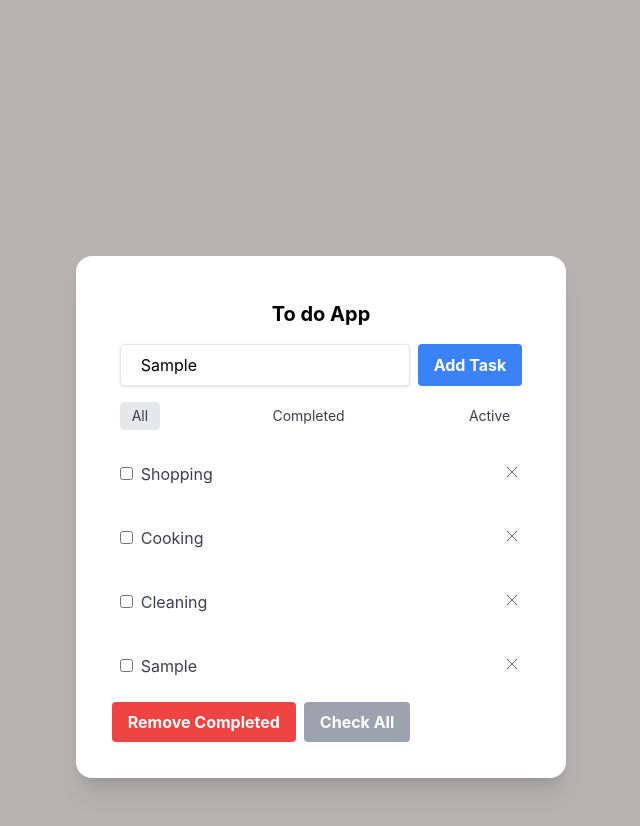
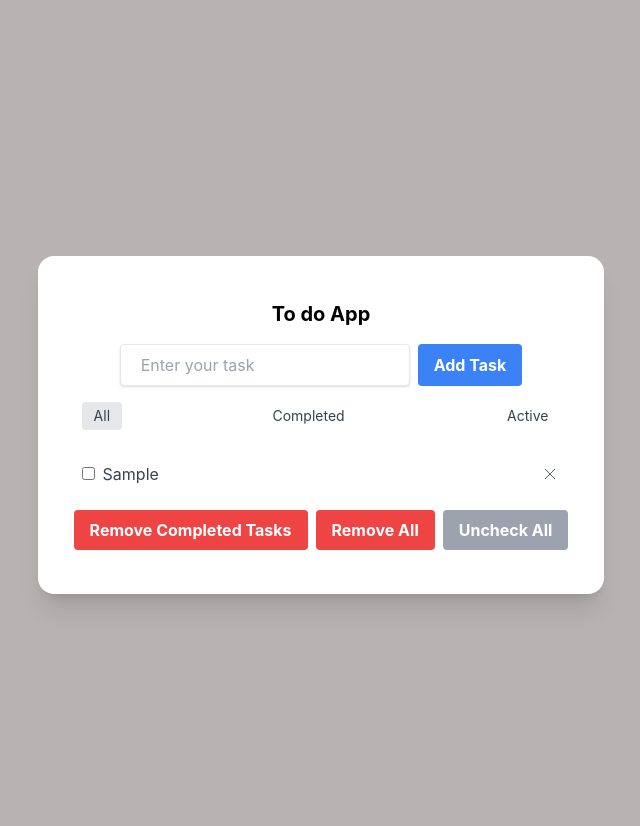
Before and after one commit to ati7697/simple-todo-app, a React (Create React App) app: page / in a window 1280 px wide. Both pictures are taken after typing "Sample" into the empty fields and a click on the button "Add Task". Shown: the top 826 px of the page, without its empty margins (319-959 px from the left). Built offline with nearby package versions, Linux system fonts and the light colour scheme.

Commit message:
set items to localStorage

```diff
--- a/src/components/AppClass.jsx
+++ b/src/components/AppClass.jsx
@@ -8,50 +8,122 @@ export default class AppClass extends Component {
     constructor(props) {
         super(props)
 
-
         const savedTodos = localStorage.getItem("todos")
 
         this.state = {
-            todos: [
-                {
-                    id: 1,
-                    title: "shopping",
-                    completed: false
-                },
-                {
-                    id: 2,
-                    title: "cooking",
-                    completed: false
-                },
-                {
-                    id: 3,
-                    title: "cleaning",
-                    completed: false
-                },
-            ]
+            todos: savedTodos ? JSON.parse(savedTodos) : [],
         }
-
-        this.newTask = ""
 
         this.submitNewTask = (event) => {
             event.preventDefault();
+                this.setState(prevState => {
+                    const newstate = {
+                        ...prevState,
+                        todo_title: "",
+                        todos: [...prevState.todos, {id: prevState.todos.length + 1, title: prevState.todo_title, completed: false}]
+                    }
 
-            if (this.newTask) {
-                const updatedTodos = [
-                    ...this.state.todos,
-                    {
-                        id: this.state.todos.length + 1,
-                        title: this.newTask,
-                        completed: false
-                    }
-                ]
-                this.setState(prevState => {
-                    return {
-                        todos: updatedTodos
-                    }
+                    this.setItemToLocalStorage(newstate)
+                    return newstate
                 })
-                this.newTask = ""
-            }
+        }
+
+        this.deleteTask = (id) => {
+            const updatedTodos = this.state.todos.filter(todo => todo.id !== id)
+            this.setState(prevState => {
+                const newState = {
+                    ...prevState,
+                    todo_title: "",
+                    todos: updatedTodos
+                }
+
+                this.setItemToLocalStorage(newState)
+
+                return newState
+            })
+
+        }
+
+        this.deleteCompletedTasks = () => {
+           const uncompeletedTask = this.state.todos.filter(task => task.completed === false)
+
+            this.setState(prevState => {
+                const newState = {
+                    ...prevState,
+                    todo_title: "",
+                    todos: uncompeletedTask
+                }
+
+                this.setItemToLocalStorage(newState)
+
+                return newState
+            })
+        }
+
+        this.removeAllTasks = () => {
+            this.setState(prevState => {
+                const emptyState = {
+                    ...prevState,
+                    todos: []
+                }
+
+                this.setItemToLocalStorage(emptyState)
+
+                return emptyState
+            })
+        }
+
+        this.checkAllTasks = () => {
+            this.setState(prevState => {
+                const checkedState = {
+                    todos: prevState.todos.map(todo => {
+                        todo.completed = true
+                        return todo
+                    })
+                }
+
+                this.setItemToLocalStorage(checkedState)
+
+                return checkedState
+            })
+        }
+
+        this.uncheckAllTasks = () => {
+            this.setState(prevState => {
+                const uncheckedState = {
+                    todos: prevState.todos.map(todo => {
+                        todo.completed = false
+                        return todo
+                    })
+                }
+
+                this.setItemToLocalStorage(uncheckedState)
+
+                return uncheckedState
+            })
+        }
+
+
+        this.completeTask = (id) => {
+            const updatedTodos = this.state.todos.map(todo => {
+                if (todo.id === id) {
+                    todo.completed = !todo.completed
+                }
+                return todo
+            })
+            this.setState(prevState => {
+                const newState = {
+                    todos: updatedTodos
+                }
+
+                this.setItemToLocalStorage(newState)
+
+                return newState
+            })
+        }
+
+        this.setItemToLocalStorage = (newState) => {
+            localStorage.setItem("todos", JSON.stringify(newState.todos))
         }
     }
 
@@ -63,12 +135,13 @@ export default class AppClass extends Component {
                     <form
                         action={"#"}
                         onSubmit={ this.submitNewTask }
-                        onChange={(event) => this.newTask = event.target.value}
-                        className="flex gap-2 px-2">
+                        className="flex gap-2 px-2 mx-auto">
                         <input
                             type="text"
                             placeholder="Enter your task"
                             className="w-fit border rounded shadow px-5 py-2"
+                            value={ this.state.todo_title || "" }
+                            onChange={(event) => this.setState(prev => ({...prev, todo_title: event.target.value}))}
                         />
 
                         <button
@@ -102,28 +175,56 @@ export default class AppClass extends Component {
                                     className="flex gap-2 text-gray-700 justify-between hover:bg-gray-100 rounded px-2 py-4 capitalize"
                                 >
                                     <div className="space-x-2">
-                                        <input type="checkbox"/>
-                                        <span>{ todo.title }</span>
+
+                                        <input
+                                            checked={ todo.completed }
+                                            onClick={ () => this.completeTask(todo.id) }
+                                            type="checkbox"/>
+                                        <span
+                                            className={ todo.completed ? "line-through" : "" }
+                                        >{ todo.title }</span>
                                     </div>
-                                    <span className="">
+                                    <button onClick={ () => this.deleteTask(todo.id) }>
                                         <svg xmlns="http://www.w3.org/2000/svg" fill="none" viewBox="0 0 24 24"
                                               stroke="currentColor" className="size-5 font-bold">
                                             <path d="M6 18 18 6M6 6l12 12"/>
                                         </svg>
-                                    </span>
+                                    </button>
                                 </li>
                             ) }
                         </ul>
                     </div>
 
-                    <div className="flex gap-2">
-                        <button className="bg-red-500 hover:bg-red-700 text-white font-bold py-2 px-4 rounded">
-                            Remove Completed
+                    <div
+                        className={ this.state.todos.length > 0 ? "flex gap-2" : "hidden" }>
+                        <button
+                            onClick={ this.deleteCompletedTasks }
+                            className="bg-red-500 hover:bg-red-700 text-white font-bold py-2 px-4 rounded">
+                            Remove Completed Tasks
                         </button>
 
-                        <button className="bg-gray-400 hover:bg-gray-700 text-white font-bold py-2 px-4 rounded">
+                        <button
+                            onClick={ this.removeAllTasks }
+                            className="bg-red-500 hover:bg-red-700 text-white font-bold py-2 px-4 rounded">
+                            Remove All
+                        </button>
+
+                        <button
+                            onClick={ this.checkAllTasks }
+                            className={! this.isAllTasksNotCompleted ? "hidden" : "bg-gray-400 hover:bg-gray-700 text-white font-bold py-2 px-4 rounded" }>
                             Check All
                         </button>
+                        <button
+                            onClick={ this.uncheckAllTasks }
+                            className={this.isAllTasksCompleted ? "hidden" : "bg-gray-400 hover:bg-gray-700 text-white font-bold py-2 px-4 rounded" }
+                        >
+                            Uncheck All
+                        </button>
+                    </div>
+                    <div>
+                        <p className={ this.state.todos.length > 0 ? "hidden" : "text-center text-gray-500" }>
+                            No tasks available
+                        </p>
                     </div>
                 </div>
             </div>
```
